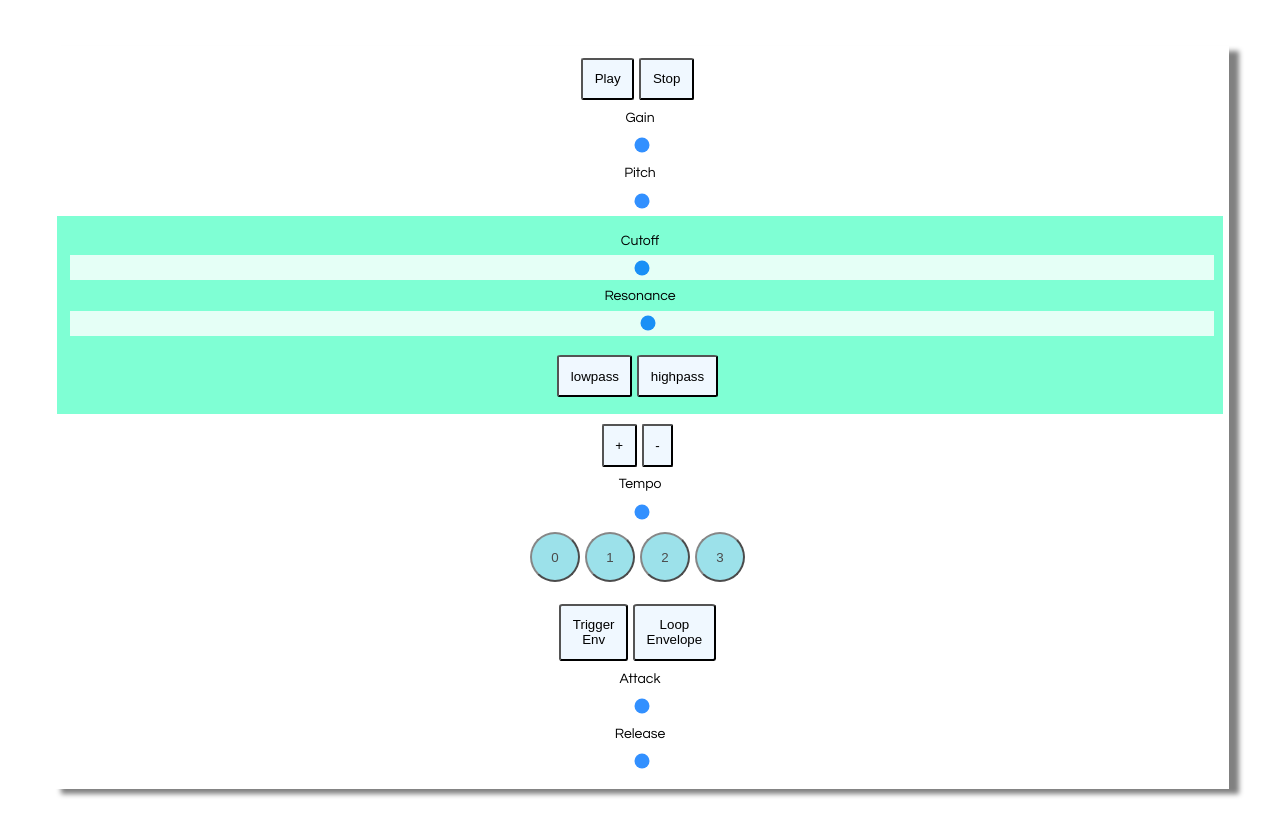
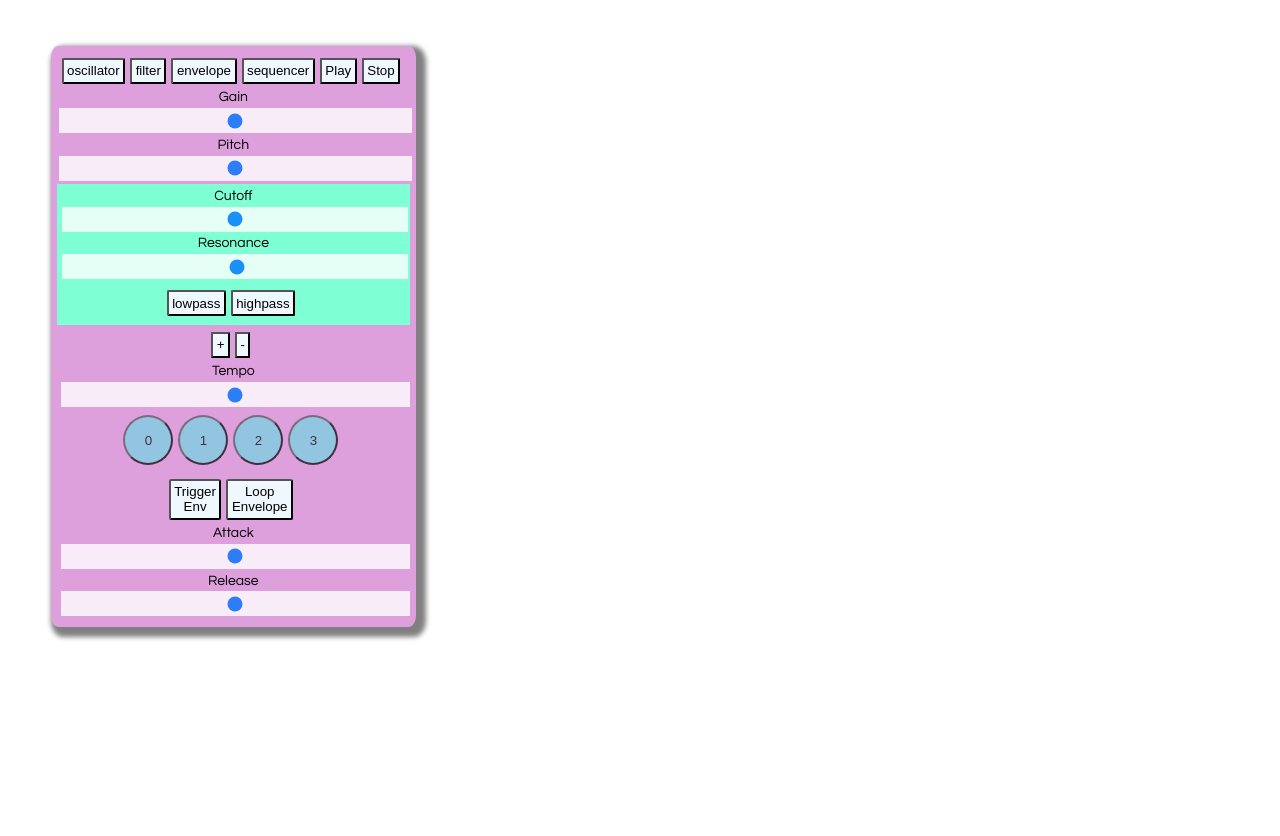
Before and after one commit to meek-mcgee/playground, a React app: page / in a window 1280 px wide. Shown: the part 52-888 px from the top of the page. After the commit the page ends 800 px from the top, so only its background shows below. Built offline with nearby package versions, Linux system fonts and the light colour scheme.

Commit message:
Began process of modularization of components. Synth framework class in progress. TODO: implement connector class to connect functions between modules

```diff
--- a/src/index.css
+++ b/src/index.css
@@ -1,6 +1,7 @@
 body {
     font: 14px "Century Gothic", Futura, sans-serif;
     margin: 20px;
+    /*text-align: center; */
   }
   title {
     margin: auto;
@@ -58,11 +59,22 @@ body {
   }
   .mainDiv {
     margin:2%;
-    box-shadow: 10px 5px 5px grey;
+    width:max-content;
+    height:min-content;
+    border-radius: 2%;
+    background-color: plum;
+    box-shadow: 5px 5px 5px 5px grey;
   }
   .inlineDiv {
     background-color: aquamarine;
   }
+  /*
+  div:hover {
+    background-color: aliceblue;
+    transition: background-color .5s+;
+  }
+  */
+
   .key {
 
   }
--- a/src/index.js
+++ b/src/index.js
@@ -10,18 +10,20 @@ import './index.css';
  */
 
 //test stuff
-class Osc extends React.Component {
+class Synth extends React.Component {
   constructor(props){
     super(props);
     this.state = {
+      numModules: 4,
       rootFreq: 440,
       currentFreq: 440,
       playing: false,
       context: props.context,
       initialized: false,
+      moduleList: ['oscillator', 'filter', 'envelope', 'sequencer'],
     };
-    var filter = null;
     var oscillator = null;
+    const currentModules = [];
   }
   init = () => {
     //init audioContext
@@ -36,6 +38,11 @@ class Osc extends React.Component {
   }
   play = () => {
     if(this.state.playing == false) this.oscillator.start();
+  }
+  stop = () => {
+    if(this.state.playing == true) {
+      this.setState({playing: false}, () => this.oscillator.stop());
+    }
   }
   updateGain = (newGain) => {
     this.oscillator.gain.gain.setValueAtTime(newGain, 0);
@@ -52,14 +59,33 @@ class Osc extends React.Component {
     })
     return this.state.rootFreq;
   }
-  stop = () => {
-    if(this.state.playing == true) {
-      this.setState({playing: false}, () => this.oscillator.stop());
+  addModule = (stringIndex) => {
+    switch(stringIndex) {
+      case 'oscillator':
+        console.log('oscillator');
+        break;
+      case 'filter':
+        console.log('filter');
+        break;
+      case 'envelope':
+        console.log('envelope');
+        break;
+      case 'sequencer':
+        console.log('sequencer');
+        break;
+      default:
+        console.error('Synth.addModule() stringIndex out of range');
     }
   }
-  render(){
+  render = () => {
+
+    const availableModules = [];
+    for(let i = 0; i < this.state.moduleList.length; i++ ){
+      availableModules[i] = <button className="key" key={this.state.moduleList[i] + "_module"} onClick={() => this.addModule(this.state.moduleList[i])}>{this.state.moduleList[i]}</button>
+    }
     return (
       <div className="mainDiv">
+        {availableModules}
         <button className="key" onClick={ () => {
         this.state.context.resume();
         if(this.state.initialized == false){
@@ -73,7 +99,7 @@ class Osc extends React.Component {
        }}>Stop</button>
        <Slider sliderName = "Gain" minVal = {0} maxVal = {1} defaultVal = {0.5} step ={0.05} callbackFn = {this.updateGain} />
        <Slider sliderName = "Pitch" minVal = {0} maxVal = {1000} defaultVal = {440} callbackFn = {this.updateRootFreq} />
-       <Filter context = {this.props.context} oscillator = {this.oscillator} />
+       <Filter oscillator = {this.oscillator} />
        <Sequencer callbackFn = {this.updateFreq}/>
        <Envelope oscillator = {this.oscillator} callbackFn = {this.updateGain} />
       </div>
@@ -129,7 +155,7 @@ class Sequencer extends React.Component {
     }
   }
   runSequence = () => {
-    document.getElementById("triggerEnvelope").click();
+    document.getElementById("triggerEnvelope").click(); //will break when there's more than one envelope, must fix later
     let step = (this.state.currentStep + 1) % this.state.length;
     this.setState({currentStep: step, running: true});
     let newFreq = this.state.rootFreq * (step + 0.5);
@@ -173,27 +199,28 @@ class Filter extends React.Component {
     this.state = {
       cutoff: 5000,
       resonance: 1,     //between 0.0001 and 1000
-      context: this.props.context,
       initialized: false,
     }
+    const context = null;
     const filter = 0;
     const oscillator = this.props.oscillator;
     const mode = 'lowpass';
   }
   init = (props) => {
-    this.setState({initialized: true, context: this.props.context}, () => {
-      this.filter = this.state.context.createBiquadFilter();
-      this.oscillator = this.props.oscillator;
+    this.oscillator = this.props.oscillator;
+    this.setState({initialized: true}, () => {
+      this.context = this.oscillator.context;
+      this.filter = this.context.createBiquadFilter();
       console.log(this.oscillator);
       console.log(this.oscillator.gain);
       this.oscillator.gain.connect(this.filter);
-      this.filter.connect(this.state.context.destination);
+      this.filter.connect(this.context.destination);
       this.filter.type = this.mode;
       this.filter.frequency.setValueAtTime(this.state.cutoff, 1);
-      this.filter.q = this.filter.resonance;
+      this.filter.Q.value = this.state.resonance;
       console.log("filter initialized");
       console.log(this.filter);
-      console.log(this.state.context.destination);
+      console.log(this.context.destination);
     })
   }
   updateCutoff = (freq) => {
@@ -203,7 +230,7 @@ class Filter extends React.Component {
     this.setState({resonance: q}, this.updateFilter());
   }
   updateFilter = () => {
-    if(this.state.context != null){
+    if(this.context != null){
       if(this.state.initialized != false){
         this.filter.frequency.setValueAtTime(this.state.cutoff, 1);
         this.filter.Q.value = this.state.resonance;
@@ -213,7 +240,7 @@ class Filter extends React.Component {
       else this.init();
 
     }
-    else console.log("failed to load audioContext() in updateFilter()")
+    else console.error("failed to load audioContext() in updateFilter()")
   }
   render(){
     return(
@@ -251,7 +278,7 @@ class Envelope extends React.Component {
   updateAttack = () => {
     //let newGain = this.state.gain/(this.state.attack - this.counter);
     let newGain = Math.log10(this.counter + 1);
-    console.log("current attack: " + newGain);
+    //console.log("current attack: " + newGain);
     this.state.callbackFn(newGain);
     this.counter++;
     if(!(this.counter < this.state.attack)){
@@ -272,7 +299,7 @@ class Envelope extends React.Component {
     else {
       newGain = this.state.gain - Math.log10((1/this.state.release)*this.counter + 1); //f(x) = log(-(x - 9)+ (z + 1)) puts y = 0 at the point (x, z); x-9 keeps starter point at gain = 1
       this.state.callbackFn(newGain);
-      console.log("current release: " + newGain);
+      //console.log("current release: " + newGain);
       this.counter++;
     }
 
@@ -306,21 +333,83 @@ class Envelope extends React.Component {
     );
   }
 }
-class Synth extends React.Component {
+class Oscillator extends React.Component {
   constructor(props){
     super(props);
     this.state = {
-
+      rootFreq: 440,
+      currentFreq: 440,
+      playing: false,
+      context: props.context,
+      initialized: false,
     };
-
+    var oscillator = null;
+  }
+  init = () => {
+    //init audioContext
+    this.setState({initialized: true});
+    this.oscillator = this.state.context.createOscillator();
+    this.oscillator.gain = this.state.context.createGain();
+    this.oscillator.gain.gain.setValueAtTime(1, 0);
+    this.oscillator.type = 'square';
+    this.oscillator.frequency.setValueAtTime(this.state.rootFreq, 2);
+    this.oscillator.connect(this.oscillator.gain);
+    this.play();
+  }
+  play = () => {
+    if(this.state.playing == false) this.oscillator.start();
+  }
+  stop = () => {
+    if(this.state.playing == true) {
+      this.setState({playing: false}, () => this.oscillator.stop());
+    }
+  }
+  updateGain = (newGain) => {
+    this.oscillator.gain.gain.setValueAtTime(newGain, 0);
+    console.log('gain updated');
+  }
+  updateRootFreq = (newFreq) => {
+    //For pitch adjustment purposes -- do not use with sequencer class
+    this.setState({rootFreq: newFreq}, () => this.updateFreq(newFreq));
+  }
+  updateFreq = (newFreq) => {
+    //For sequencing purposes
+    this.setState({currentFreq: newFreq}, () => {
+      if(this.oscillator != null) this.oscillator.frequency.value = this.state.currentFreq;
+    })
+    return this.state.rootFreq;
   }
   render = () => {
-    return(
-      <div></div>
+    return (
+      <div className="mainDiv">
+        {/** Render play/pause buttons */}
+        <button className="key" onClick={ () => {
+        this.state.context.resume();
+        if(this.state.initialized == false){
+          this.init();
+        }
+        else this.play();
+       } }>Play</button>
+       <button className="key" onClick={ () => {
+         this.state.context.suspend();
+         if(this.state.playing == true) this.stop()
+       }}>Stop</button>
+       {/** Render gain/pitch sliders */}
+       <Slider sliderName = "Gain" minVal = {0} maxVal = {1} defaultVal = {0.5} step ={0.05} callbackFn = {this.updateGain} />
+       <Slider sliderName = "Pitch" minVal = {0} maxVal = {1000} defaultVal = {440} callbackFn = {this.updateRootFreq} />
+      </div>
     );
   }
 }
-//const mainOsc = new Osc()
+class Connector {
+  constructor(o, d){ //o - origin, d - destination
+    const origin = o;
+    const destination = d;
+  }
+  connect = () => this.origin.connect(this.destination);
+  disconnect = () => this.origin.disconnect(this.destination);
+}
+
 const context = new window.AudioContext;
 const root = ReactDOM.createRoot(document.getElementById("root"));
-root.render(<Osc context = {context}/>);
+root.render(<Synth context = {context}/>);
```
